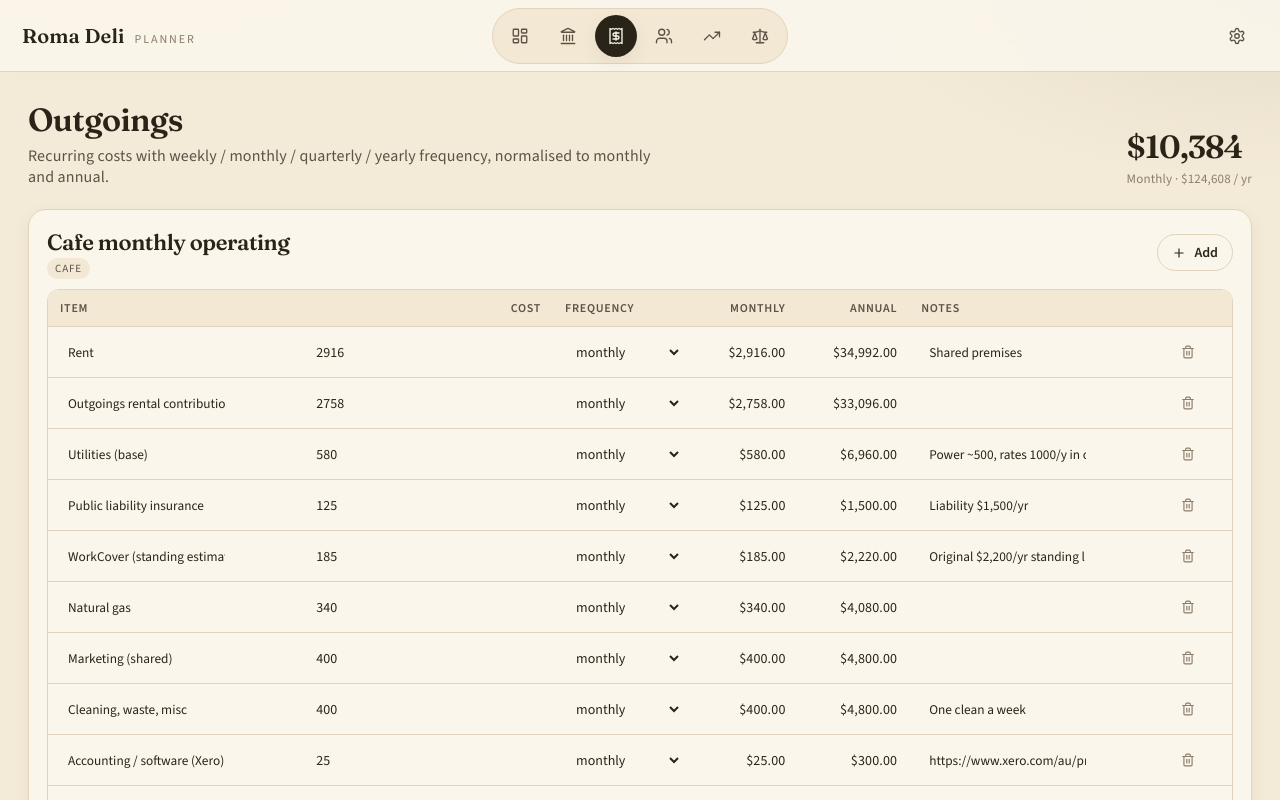
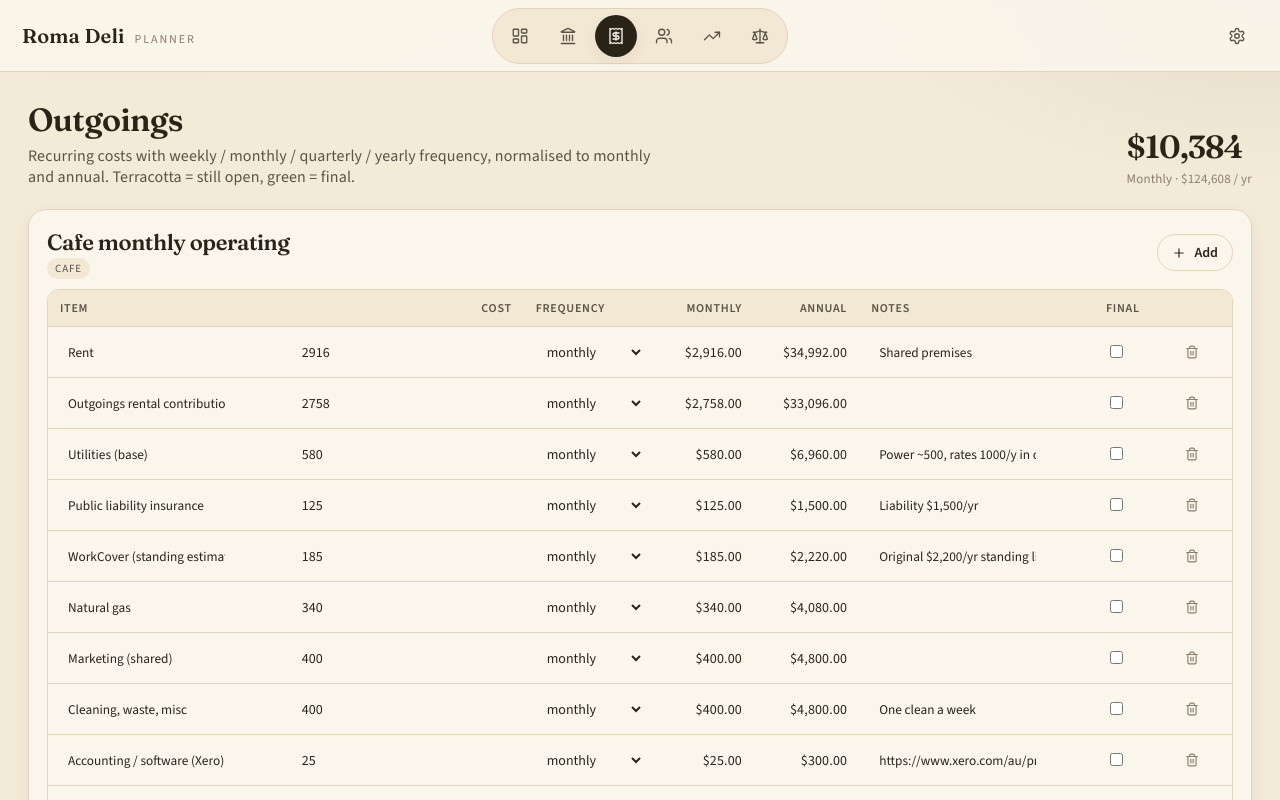
Before and after one commit to chin00000/Grok-Roma-Deli-Planner, a React (Vite) app: page / in a window 1280 px wide. Both pictures are taken after a click on the button "Outgoings". Shown: the top 800 px of the page. Built offline with nearby package versions, Linux system fonts and the light colour scheme.

Commit message:
Mark startup and outgoings lines final; tint draft terracotta

```diff
--- a/src/pages/Outgoings.tsx
+++ b/src/pages/Outgoings.tsx
@@ -31,6 +31,7 @@ export function Outgoings({
       cost: 0,
       frequency: 'monthly',
       notes: '',
+      final: false,
     };
     setState({ ...state, outgoingItems: [...state.outgoingItems, item] });
   }
@@ -40,7 +41,7 @@ export function Outgoings({
       <div className="page-head">
         <div>
           <h1>Outgoings</h1>
-          <p>Recurring costs with weekly / monthly / quarterly / yearly frequency, normalised to monthly and annual.</p>
+          <p>Recurring costs with weekly / monthly / quarterly / yearly frequency, normalised to monthly and annual. Terracotta = still open, green = final.</p>
         </div>
         <div>
           <div className={`kpi ${signedClass(monthly)}`}>{money(monthly)}</div>
@@ -72,12 +73,13 @@ export function Outgoings({
                     <th className="num">Monthly</th>
                     <th className="num">Annual</th>
                     <th>Notes</th>
+                    <th>Final</th>
                     <th />
                   </tr>
                 </thead>
                 <tbody>
                   {items.map((i) => (
-                    <tr key={i.id}>
+                    <tr key={i.id} className={i.final ? 'line-final' : 'line-draft'}>
                       <td>
                         <input className="cell" value={i.name} onChange={(e) => patch(i.id, { name: e.target.value })} />
                       </td>
@@ -108,6 +110,14 @@ export function Outgoings({
                         <input className="cell" value={i.notes} onChange={(e) => patch(i.id, { notes: e.target.value })} />
                       </td>
                       <td>
+                        <input
+                          type="checkbox"
+                          checked={i.final}
+                          onChange={(e) => patch(i.id, { final: e.target.checked })}
+                          aria-label="Final"
+                        />
+                      </td>
+                      <td>
                         <button
                           type="button"
                           className="icon-btn"
@@ -132,7 +142,7 @@ export function Outgoings({
                     <td />
                     <td className={`num ${signedClass(m)}`}>{money(m)}</td>
                     <td className={`num ${signedClass(m * 12)}`}>{money(m * 12)}</td>
-                    <td colSpan={2} />
+                    <td colSpan={3} />
                   </tr>
                 </tfoot>
               </table>
```
